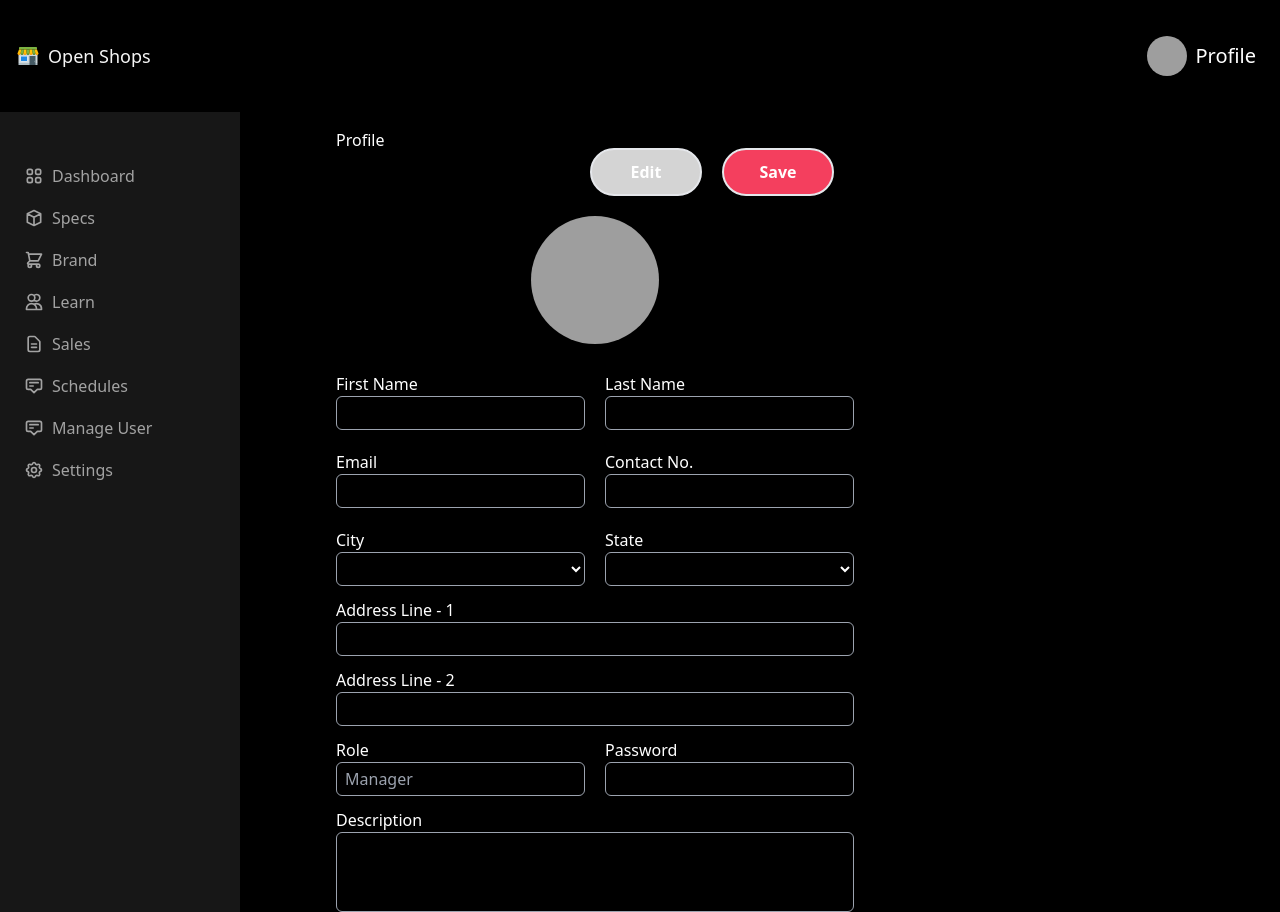
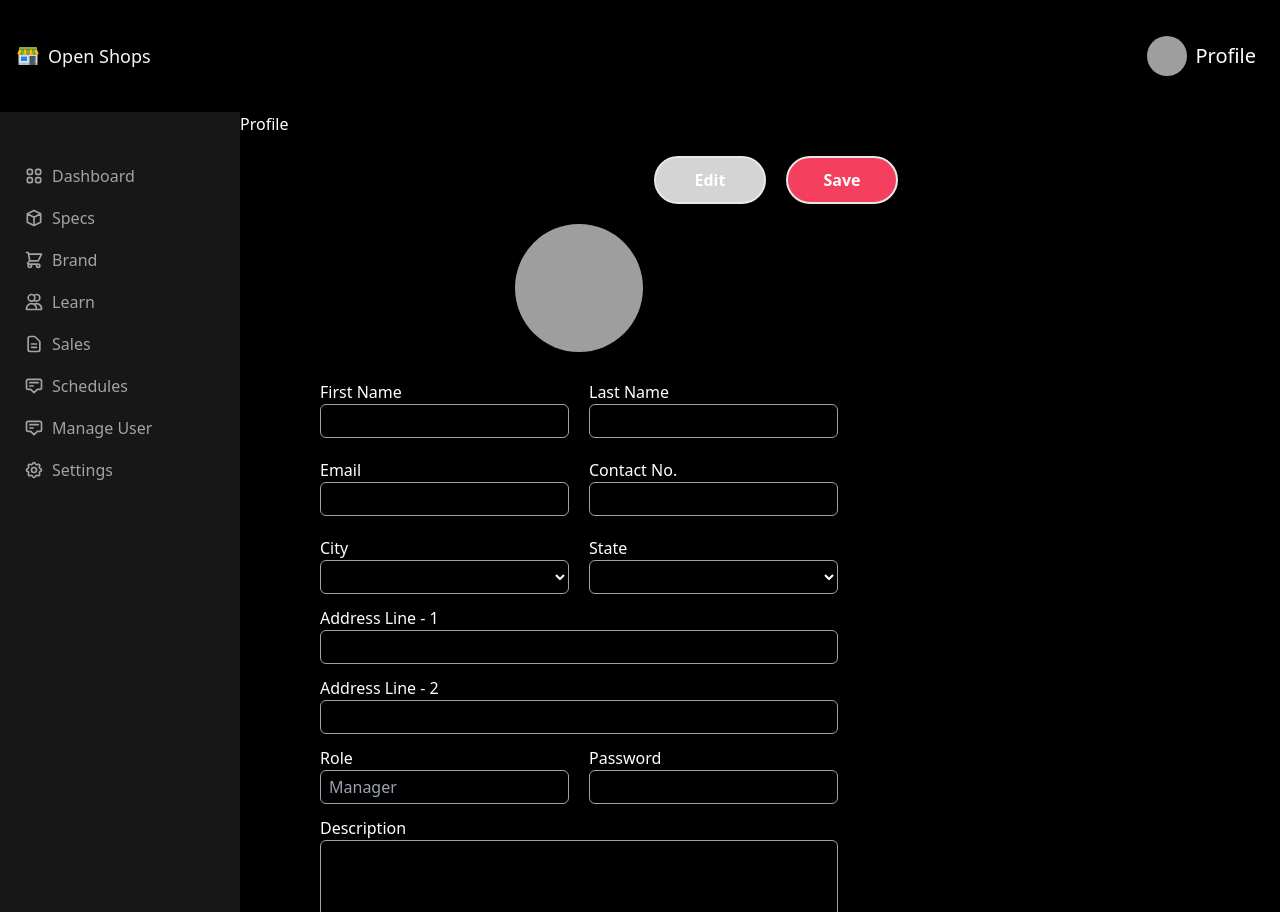
Before and after one commit to ssangram111/tailwind, a React (Vite) app: page / in a window 1280 px wide. Built offline with nearby package versions, Linux system fonts and the light colour scheme; grey boxes are pictures that could not be loaded.

Commit message:
resoponsive

```diff
--- a/src/components/shared/Layout.jsx
+++ b/src/components/shared/Layout.jsx
@@ -1,5 +1,4 @@
-import React, { Children } from "react";
-import { Outlet } from "react-router-dom";
+import React from "react";
 import Header from "./Header";
 import Sidebar from "./Sidebar";
 
@@ -7,10 +6,9 @@ const Layout = ({children}) => {
   return (<>
 
     <Header/>
-    <main className="flex flex-row bg-black text-white h-screen w-screen overflow-hidden">
+    <main className="flex bg-black text-white h-screen w-screen overflow-hidden">
       <Sidebar />
-      <div className="p-4">
-        {/* <div>{<Outlet />}</div> */}
+      <div className="">
         <div>{children}</div>
       </div>
     </main>
--- a/src/components/shared/Sidebar.jsx
+++ b/src/components/shared/Sidebar.jsx
@@ -6,9 +6,7 @@ import SidebarLink from "./SidebarLink";
 const Sidebar = () => {
   return (
     <div className="flex flex-col bg-neutral-900 w-60 p-3 text-white">
-
       <div className="flex-1 py-8 flex flex-col gap-0.5">
-
         {Links.map((item) => {
           return <SidebarLink key={item.key} item={item} />;
         })}
--- a/src/pages/Profile.jsx
+++ b/src/pages/Profile.jsx
@@ -4,12 +4,8 @@ import Layout from "../components/shared/Layout";
 const Profile = () => {
   return (
     <Layout>
-
-
-    <div className="bg-black">
-      <div className="flex justify-between ps-20 pe-20">
-        <h1 className=" text-white">Profile</h1>
-        <div className="flex items-end gap-5 m-5">
+      <h1 className="text-white">Profile</h1>
+      <div className="flex justify-end items-end gap-5 m-5">
         <button
           type="submit"
           className="h-12 w-28 rounded-full border-2 font-extrabold text-1xl bg-neutral-300 p-2"
@@ -23,7 +19,9 @@ const Profile = () => {
           Save
         </button>
       </div>
-      </div>
+
+      <div className="bg-black">
+        <div className="flex justify-between ps-5 sm:ps-20 pe-5 sm:pe-20"></div>
         <div className="flex items-center justify-center">
           <img
             src="https://source.unsplash.com/80x80?face"
@@ -32,8 +30,8 @@ const Profile = () => {
           />
         </div>
         <div>
-        <form className="text-white  mt-2 ps-20 pe-20 p-5">
-          <div className="grid grid-cols-2 gap-5 ">
+          <form className="text-white mt-2 ps-5 sm:ps-20 pe-5 sm:pe-20 p-5">
+            <div className="grid grid-cols-1 sm:grid-cols-2 gap-5 ">
               <div className="flex flex-col ">
                 <label>First Name</label>
                 <input
```
Lines whose indentation alone changed are shown as unchanged.
